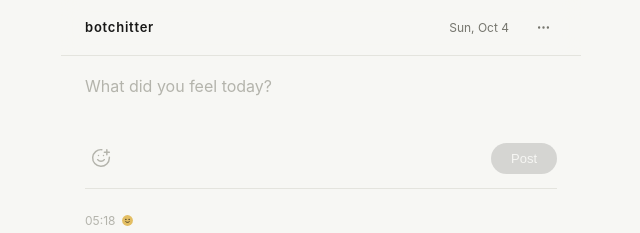
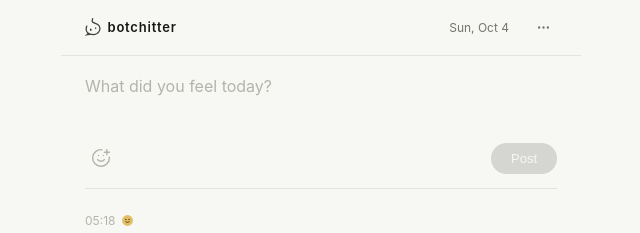
Before and after one commit to numanomanu/botchitter, a plain HTML site: page index.html in a window 1280 px wide. Shown: the top 233 px of the page, 319-959 px from the left. Drawn offline with Linux system fonts and the light colour scheme.

Commit message:
feat: add botchi mark to header logo

```diff
--- a/index.html
+++ b/index.html
@@ -29,7 +29,15 @@
           <polyline points="12 19 5 12 12 5"></polyline>
         </svg>
       </button>
-      <div class="logo" onclick="goHome()">botchitter</div>
+      <div class="logo" onclick="goHome()">
+        <svg class="logo-mark" viewBox="0 0 247 286" fill="none" xmlns="http://www.w3.org/2000/svg" aria-hidden="true">
+          <path d="M122.278 10.0027C83.7788 100.003 193.553 68.5032 226.278 128.003C259.003 187.503 209.777 264.002 131.277 264.002C65.8923 264.002 -8.72243 229.503 28.7773 128.003" stroke="currentColor" stroke-width="20" stroke-linecap="round"/>
+          <path d="M105.278 192.003C105.278 202.772 100.467 205.003 92.5722 205.003C84.6778 205.003 78.2781 196.272 78.2781 185.503C78.2781 174.733 84.6778 166.003 92.5722 166.003C100.467 166.003 105.278 181.233 105.278 192.003Z" fill="currentColor"/>
+          <path d="M179.322 158.653C181.507 165.328 179.415 173.221 174.649 176.281C169.883 179.341 164.249 176.41 162.064 169.734C159.879 163.058 160.135 149.554 164.901 146.494C169.667 143.434 177.138 151.977 179.322 158.653Z" fill="currentColor"/>
+          <path d="M6.40486 283.503C-19.4685 295.003 41.4046 244.003 41.4046 244.003L107.778 267.003C107.778 267.003 32.2783 272.003 6.40486 283.503Z" fill="currentColor"/>
+        </svg>
+        <span>botchitter</span>
+      </div>
     </div>
 
     <div class="header-right">
--- a/style.css
+++ b/style.css
@@ -202,11 +202,30 @@
   }
 
   .logo {
+    display: inline-flex;
+    align-items: center;
+    gap: 7px;
     font-size: 13px;
     font-weight: 600;
     letter-spacing: 0.06em;
     color: var(--text-primary);
     cursor: pointer;
+    user-select: none;
+  }
+  .logo-mark {
+    width: auto;
+    height: 18px;
+    color: var(--text-primary);
+    opacity: 0.82;
+    transition: transform 0.2s cubic-bezier(0.34, 1.56, 0.64, 1), opacity 0.15s ease;
+    flex-shrink: 0;
+  }
+  .logo:hover .logo-mark {
+    opacity: 1;
+    transform: rotate(-6deg) scale(1.05);
+  }
+  .logo:active .logo-mark {
+    transform: scale(0.92);
   }
 
   .header-date {
--- a/sw.js
+++ b/sw.js
@@ -14,7 +14,8 @@ const ASSETS = [
   "manifest.json",
   "icon-192.png",
   "icon-512.png",
-  "apple-touch-icon.png"
+  "apple-touch-icon.png",
+  "botchi.svg"
 ];
 
 // インストール時にコア資産をプリキャッシュ
```
Also changed, not shown: botchi.svg (added).
